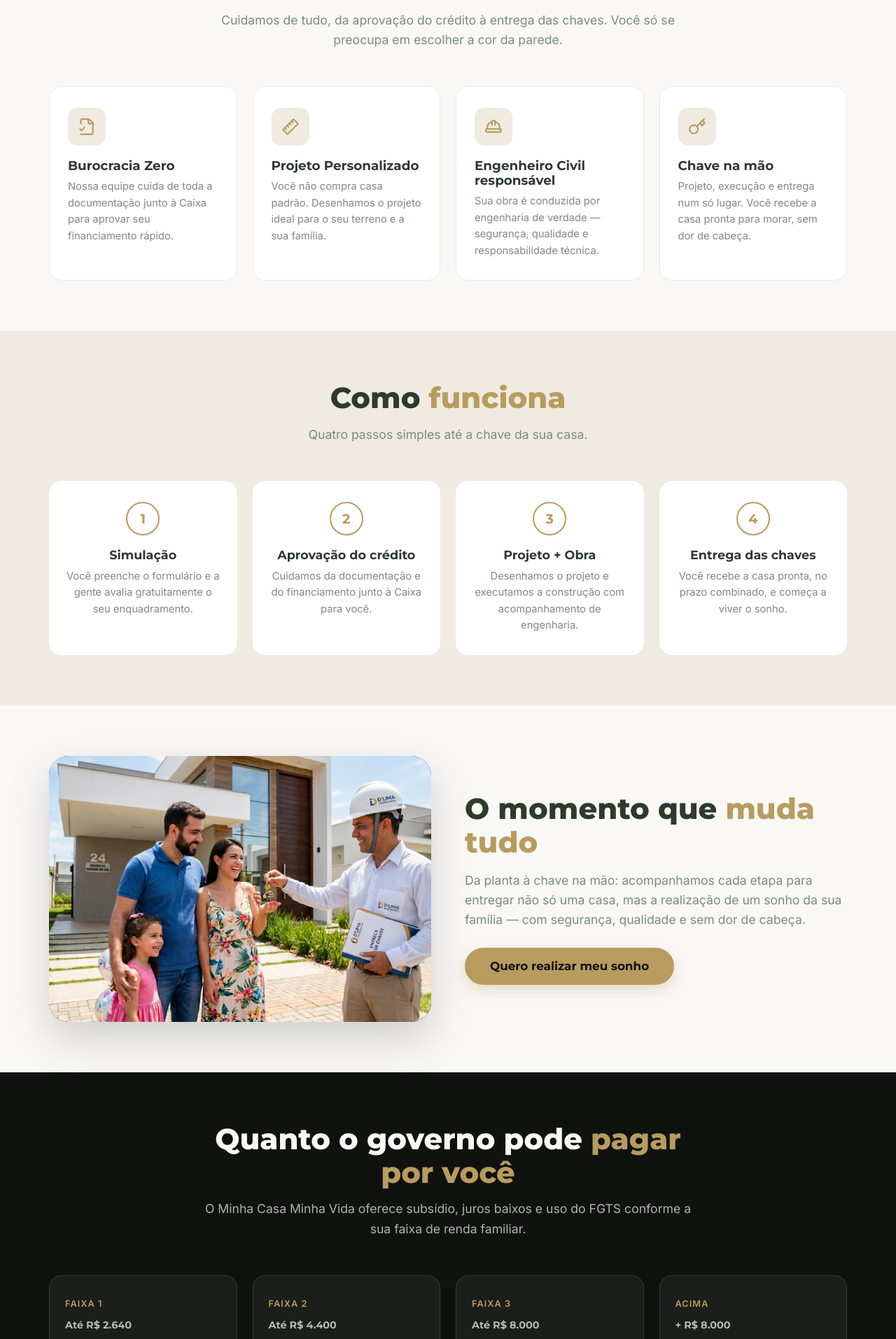
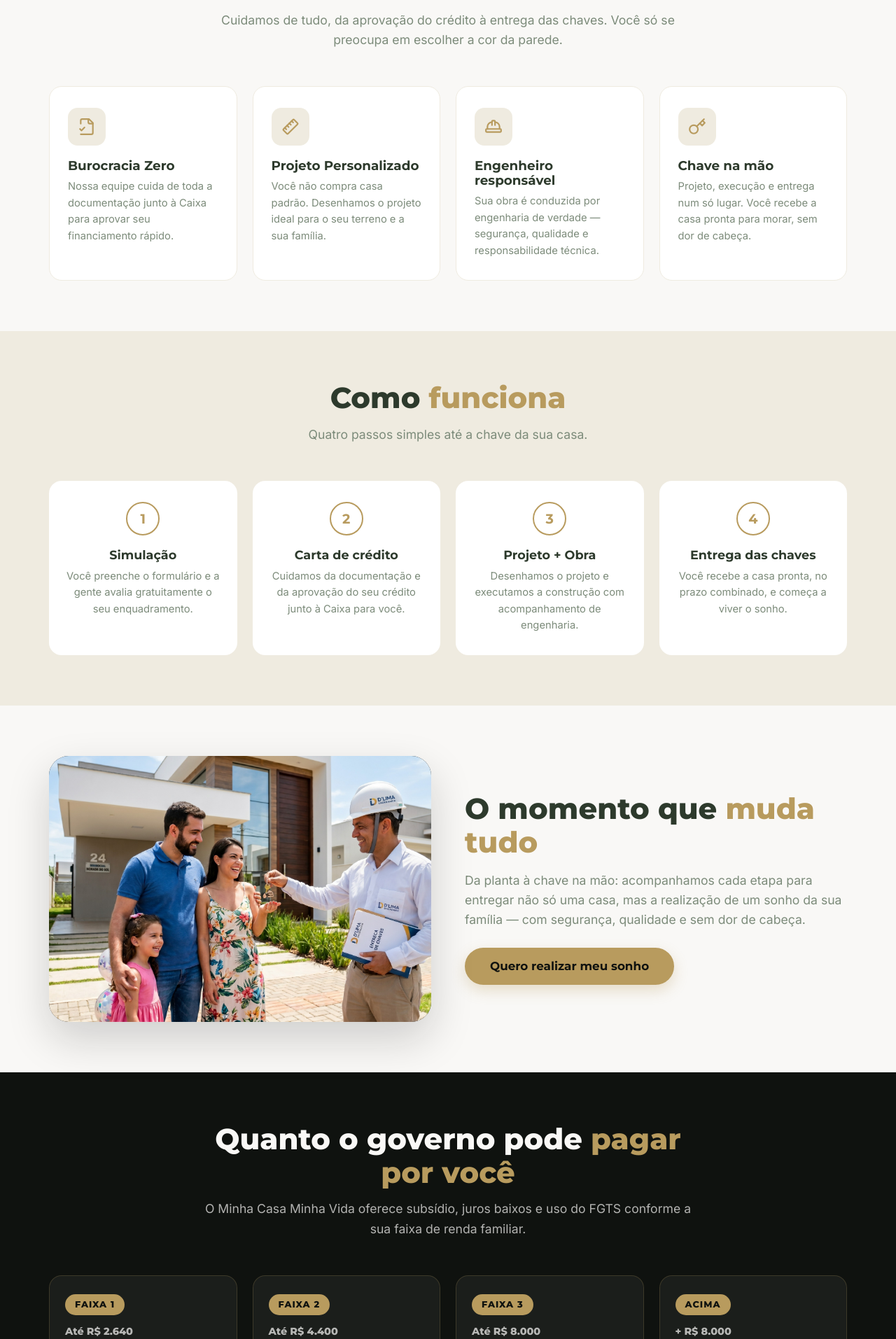
Before and after one commit to LeonanLima/d-lima-institucional, a Flask app: page / in a window 1280 px wide. Shown: the part 968-2881 px from the top of the page at 70% size. Run offline with Flask 3, Linux system fonts and the light colour scheme.

Commit message:
content: ajustes de texto e destaque das faixas
- Faixas: etiqueta dourada destacada (FAIXA 1/2/3, ACIMA)
- Como funciona passo 2: 'Carta de credito'
- Selo: 'Atendemos Sao Mateus e regiao' (era 'Atende')
- Card: 'Engenheiro responsavel' (era 'Engenheiro Civil responsavel')

Co-Authored-By: Claude Opus 4.8 <noreply@anthropic.com>

```diff
--- a/static/styles.css
+++ b/static/styles.css
@@ -191,8 +191,14 @@ img { max-width: 100%; display: block; }
     background: rgba(255,255,255,.05); border: 1px solid rgba(184,155,94,.22);
     border-radius: var(--radius); padding: 26px 22px;
 }
-.faixa__tag { color: var(--gold); font-weight: 700; font-size: .8rem; letter-spacing: .08em; text-transform: uppercase; }
-.faixa__val { font-family: var(--font-head); font-size: 1.6rem; font-weight: 700; margin: 8px 0 10px; }
+.faixa__tag {
+    display: inline-block; margin-bottom: 12px;
+    background: var(--gold); color: var(--dark);
+    font-family: var(--font-head); font-weight: 800; font-size: .8rem;
+    letter-spacing: .08em; text-transform: uppercase;
+    padding: 5px 14px; border-radius: 999px;
+}
+.faixa__val { font-family: var(--font-head); font-size: 1.7rem; font-weight: 800; margin: 0 0 10px; color: var(--cream); }
 .faixa p { color: rgba(249,248,246,.7); font-size: .9rem; }
 .center { text-align: center; }
 .mt-40 { margin-top: 40px; }
--- a/templates/index.html
+++ b/templates/index.html
@@ -181,7 +181,7 @@
                     <div class="card__icon">
                         <svg viewBox="0 0 24 24" fill="none" stroke="currentColor" stroke-width="2" stroke-linecap="round" stroke-linejoin="round"><path d="M2 18a1 1 0 0 0 1 1h18a1 1 0 0 0 1-1v-2a1 1 0 0 0-1-1H3a1 1 0 0 0-1 1Z"/><path d="M10 10V5a1 1 0 0 1 1-1h2a1 1 0 0 1 1 1v5"/><path d="M4 15v-3a6 6 0 0 1 6-6"/><path d="M14 6a6 6 0 0 1 6 6v3"/></svg>
                     </div>
-                    <h3>Engenheiro Civil responsável</h3>
+                    <h3>Engenheiro responsável</h3>
                     <p>Sua obra é conduzida por engenharia de verdade — segurança, qualidade e responsabilidade técnica.</p>
                 </div>
                 <div class="card">
@@ -210,8 +210,8 @@
                 </div>
                 <div class="step">
                     <div class="step__num">2</div>
-                    <h3>Aprovação do crédito</h3>
-                    <p>Cuidamos da documentação e do financiamento junto à Caixa para você.</p>
+                    <h3>Carta de crédito</h3>
+                    <p>Cuidamos da documentação e da aprovação do seu crédito junto à Caixa para você.</p>
                 </div>
                 <div class="step">
                     <div class="step__num">3</div>
@@ -330,7 +330,7 @@
                 </span>
                 <span class="trust__item">
                     <svg viewBox="0 0 24 24" fill="none" stroke="currentColor" stroke-width="2" stroke-linecap="round" stroke-linejoin="round"><path d="M20 10c0 4.4-5.4 9.2-7.3 10.7a1 1 0 0 1-1.4 0C9.4 19.2 4 14.4 4 10a8 8 0 0 1 16 0Z"/><circle cx="12" cy="10" r="3"/></svg>
-                    Atende São Mateus e região
+                    Atendemos São Mateus e região
                 </span>
             </div>
             <p class="trust-note">Depoimentos de clientes em breve — estamos construindo as primeiras histórias.
```
